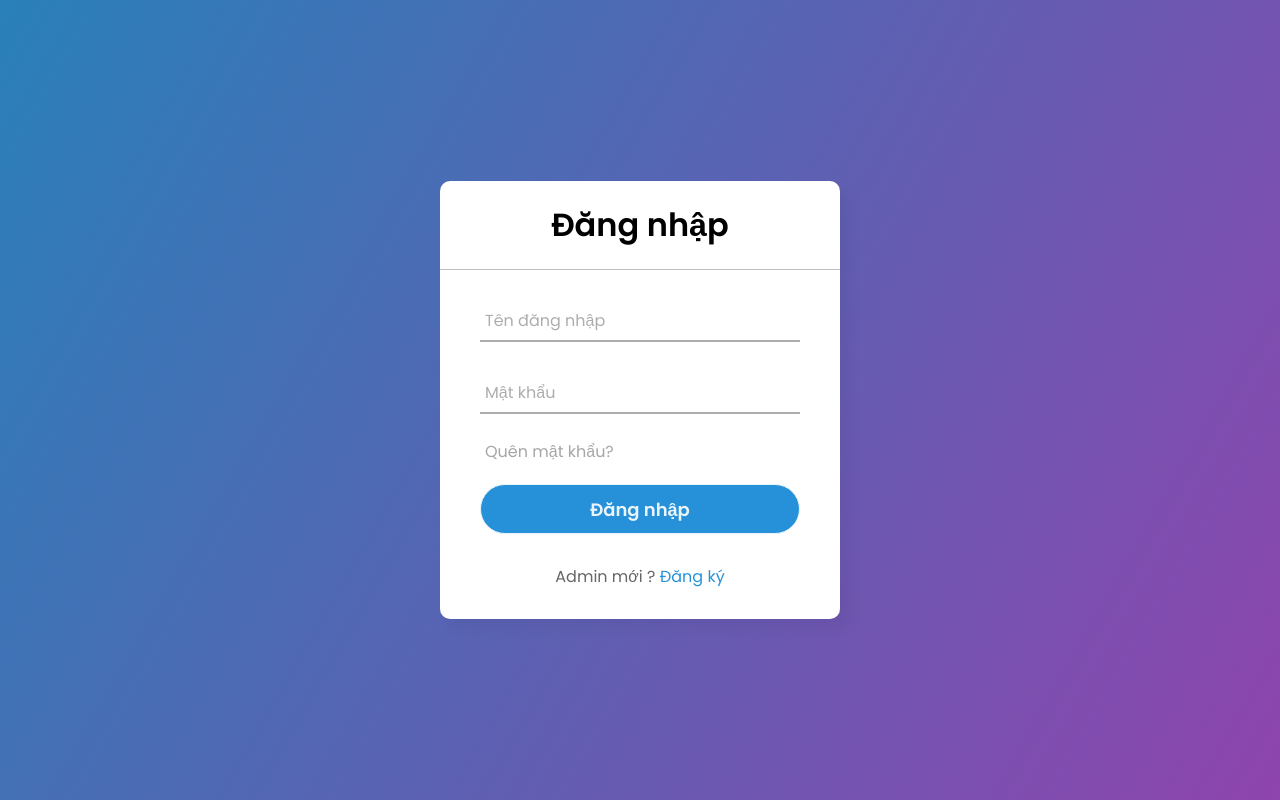
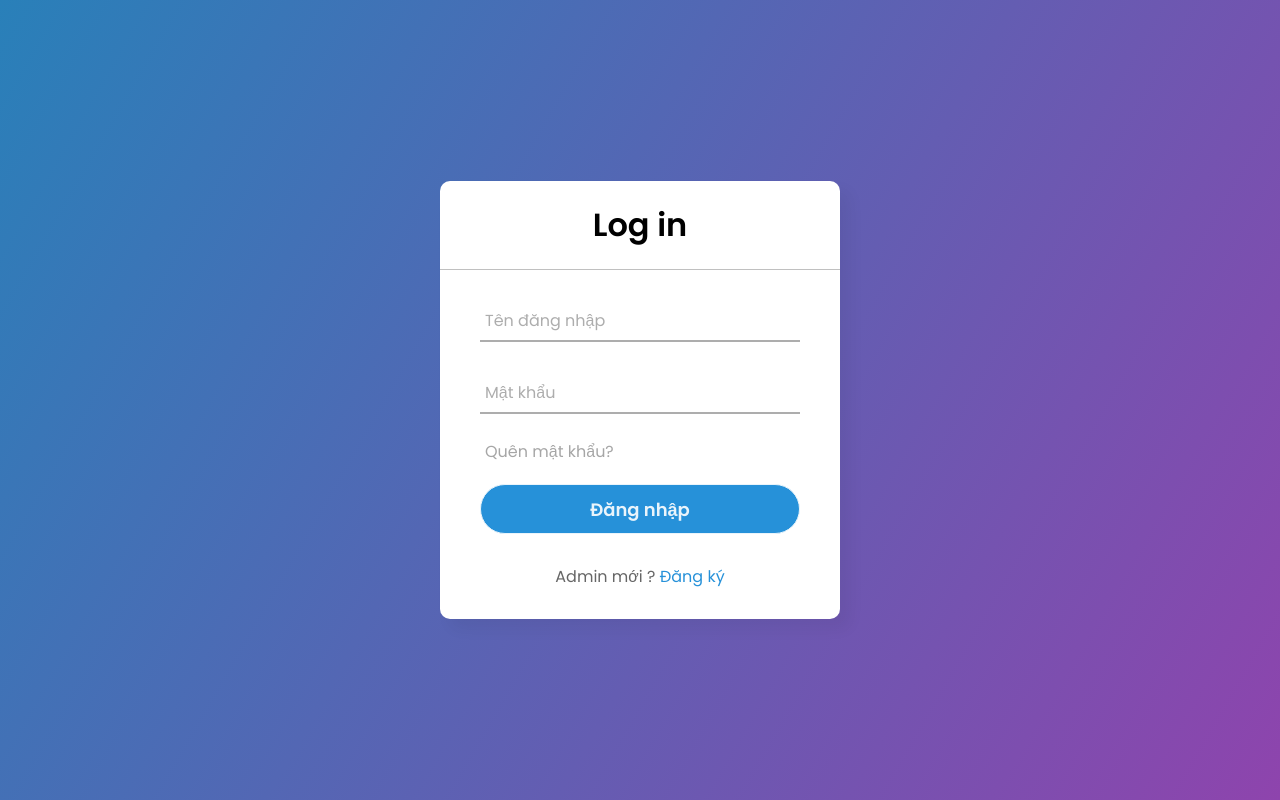
Before and after one commit to shidogiang/AdminTechNews, a plain HTML site: page index.html in a window 1280 px wide. Drawn offline with Linux system fonts and the light colour scheme; some packages are replaced by stand-ins of ours; a script that the page names is missing.

Commit message:
Update index.html

```diff
--- a/index.html
+++ b/index.html
@@ -8,7 +8,7 @@
   </head>
   <body>
     <div class="center">
-      <h1>Đăng nhập</h1>
+      <h1>Log in</h1>
       <form method="post" id="form">
         <div class="txt_field">
           <input id="username" type="text" required>
```
